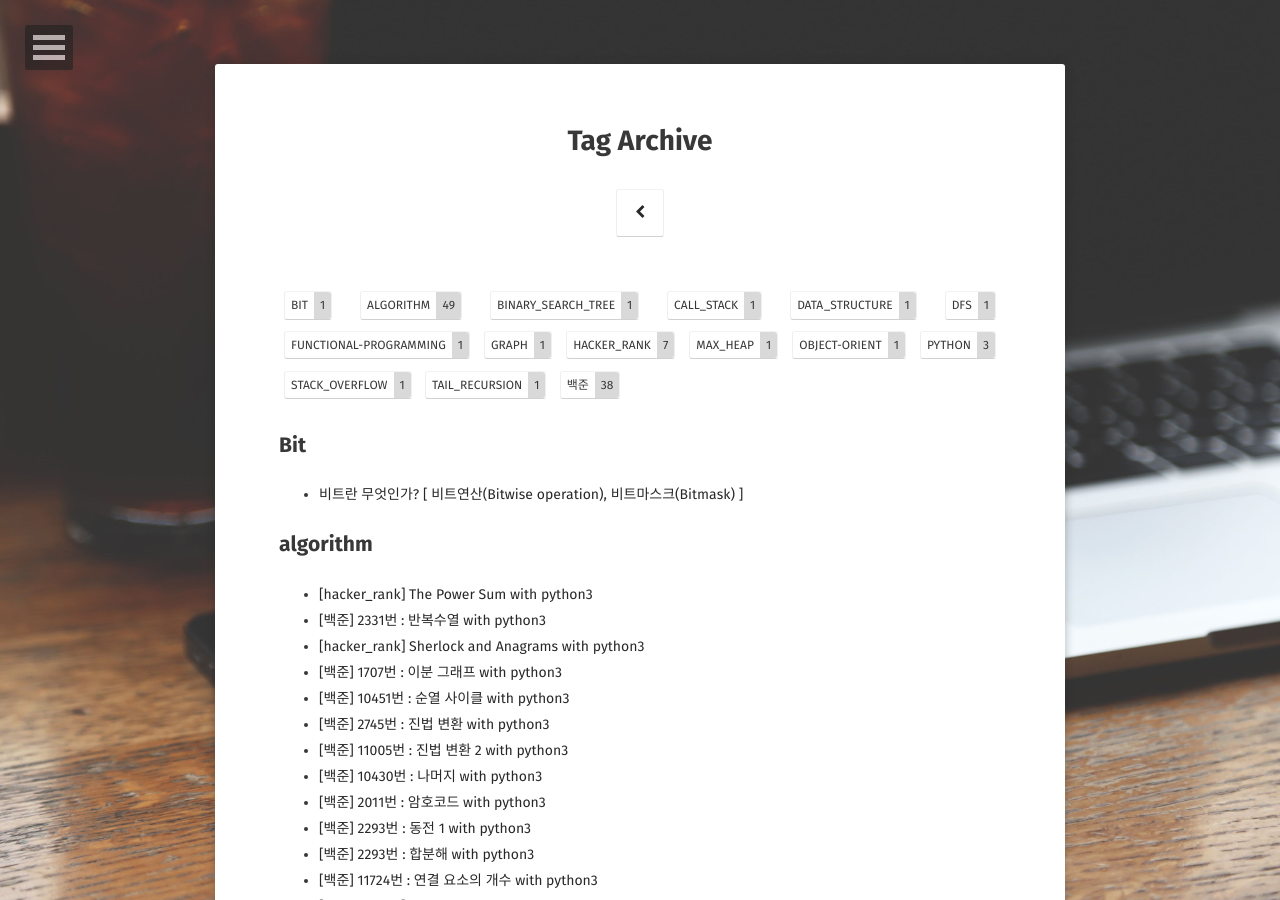
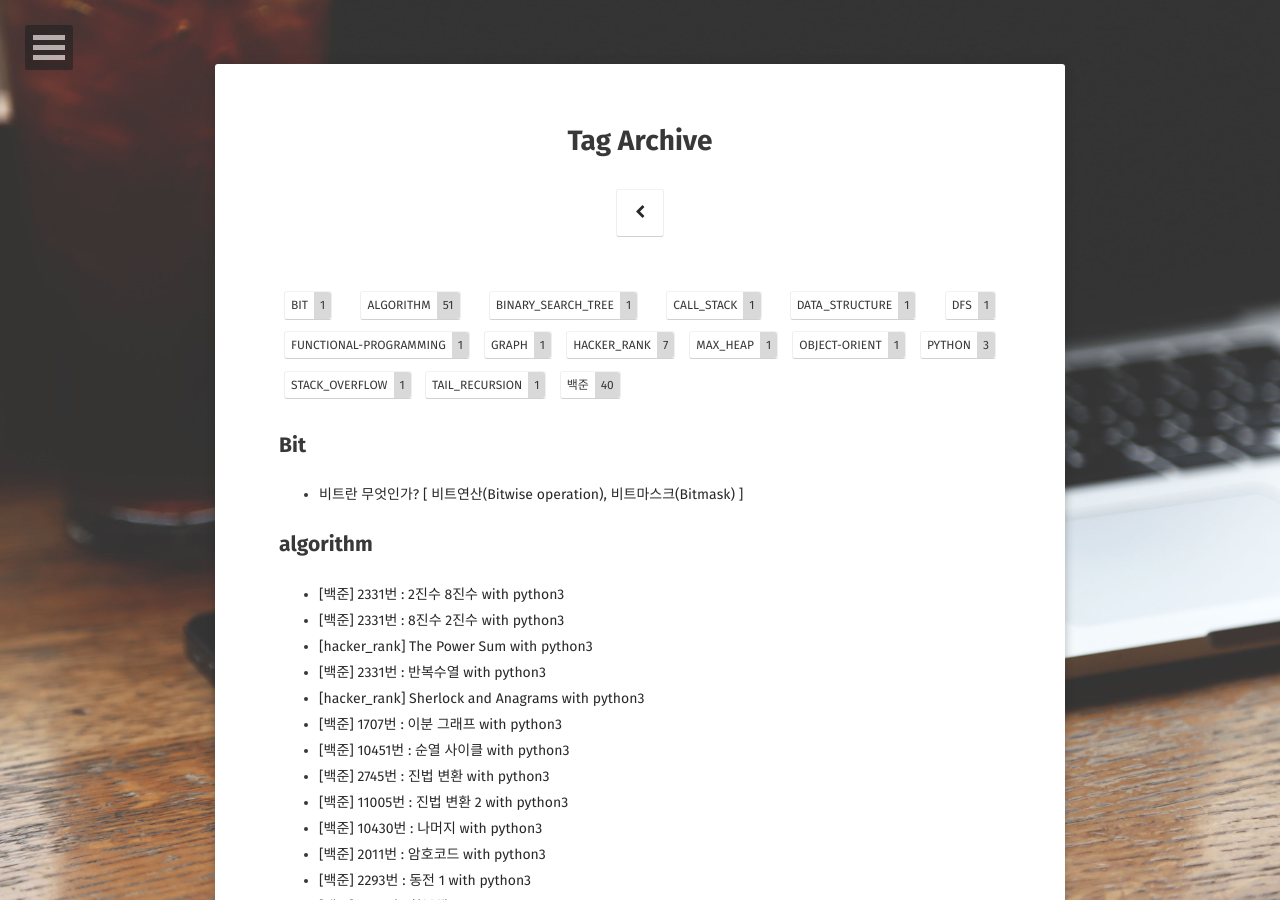
Before and after one commit to JoosJuliet/joosjuliet.github.io, a Jekyll site: the page built from tags/index.html, in a window 1280 px wide and 900 px high. Built offline with Jekyll 4.4.1, drawn with Linux system fonts in a browser that asks for light colours; some web fonts are replaced; some of the changed text lies outside the part shown.

Commit message:
post 2진수 8진수, 8진수 2진수 with python

````diff
--- /dev/null
+++ b/_posts/2018-09-30-1212.md
@@ -0,0 +1,40 @@
+---
+layout: post
+section-type: post
+title: "[백준] 2331번 : 8진수 2진수 with python3"
+categories: Algorithm
+tags: [ 'algorithm', '백준' ]
+comments: true
+---
+
+문제:
+https://www.acmicpc.net/problem/1212
+
+``` python
+import sys
+read = lambda : sys.stdin.readline().strip()
+
+h = read()
+
+ans = ''
+for i in h:
+    tmp_ans = ''
+    i = int(i)
+    while i > 0:
+        tmp_ans += str(i % 2)
+        i //= 2
+    tmp_ans = tmp_ans[::-1]
+    if len(tmp_ans) <3:
+        tmp_ans = '0'*(3-len(tmp_ans)) + tmp_ans
+    ans += tmp_ans
+tmp_i = -1
+for i in range(len(ans)):
+    if ans[i] == '1':
+        tmp_i = i
+        break
+
+if tmp_i == -1:
+    print(0)
+else:
+    print(''.join(ans[tmp_i:]))
+```
--- a/_posts/2018-09-29-1373.md
+++ b/_posts/2018-09-30-1373.md
@@ -1,12 +1,12 @@
-
 ---
 layout: post
 section-type: post
-title: "[백준] 2331번 : 반복수열 with python3"
+title: "[백준] 2331번 : 2진수 8진수 with python3"
 categories: Algorithm
 tags: [ 'algorithm', '백준' ]
 comments: true
 ---
+
 문제:
 https://www.acmicpc.net/problem/2331
 
````
